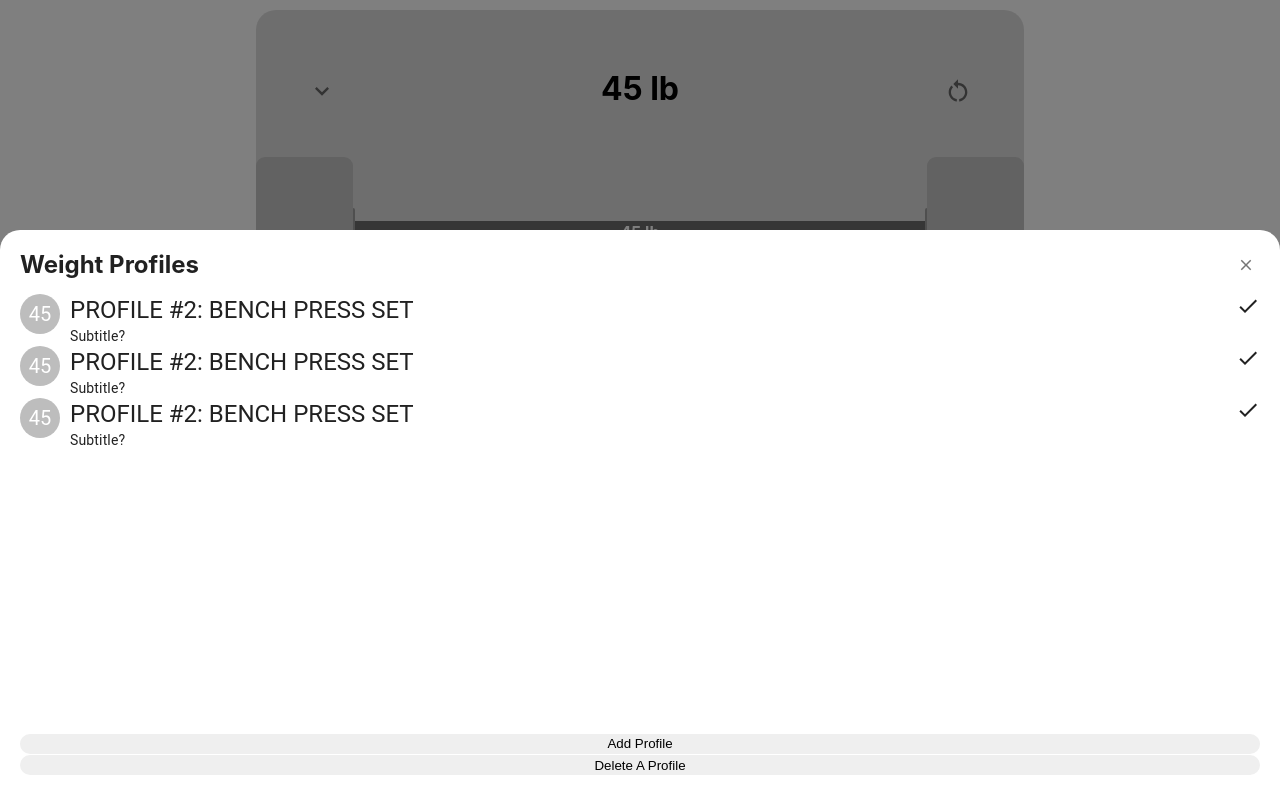
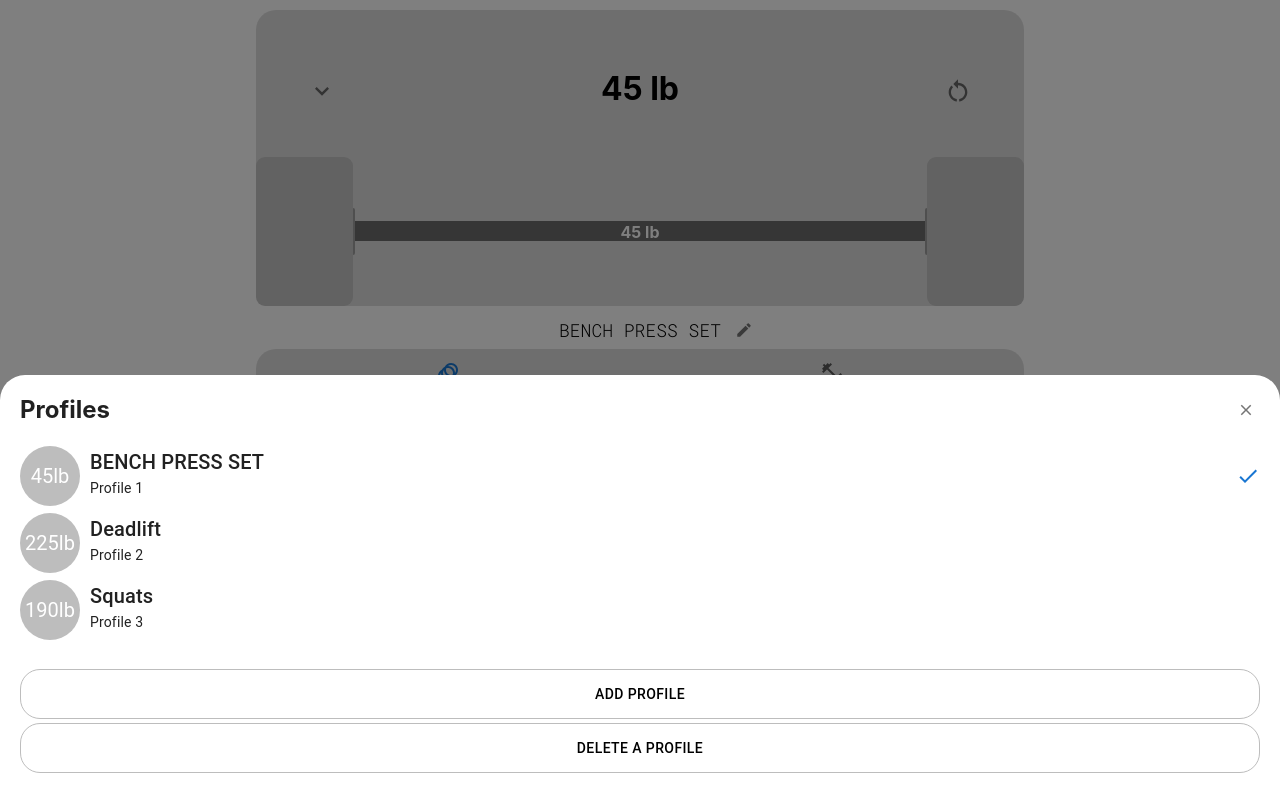
Before and after one commit to philliplam8/barbell-calculator, a React (Create React App) app: page / in a window 1280 px wide. Both pictures are taken after a click on the button 322 px from the left and 90 px from the top of the page. Built offline with nearby package versions, Linux system fonts and the light colour scheme.

Commit message:
refactor: storing menu items in context (BC-35)

```diff
--- /dev/null
+++ b/src/App.css
@@ -0,0 +1,5 @@
+.App {
+    display: flex;
+    flex-direction: column;
+    justify-content: space-between;
+}
--- a/src/App.js
+++ b/src/App.js
@@ -1,14 +1,18 @@
 import { WeightProvider } from './contexts/WeightContext';
+import { MenuProvider } from './contexts/MenuContext';
 import WeightProfile from './components/WeightDisplay/WeightProfile';
 import WeightControls from "./components/WeightControls/WeightControls";
 import Footer from './components/Footer/Footer';
+import './App.css';
 
 function App() {
   return (
     <div className="App">
       <WeightProvider>
-        <WeightProfile />
-        <WeightControls />
+        <MenuProvider>
+          <WeightProfile />
+          <WeightControls />
+        </MenuProvider>
       </WeightProvider>
       <Footer />
     </div>
--- a/src/components/WeightProfileDrawer/MenuItem.css
+++ b/src/components/WeightProfileDrawer/MenuItem.css
@@ -1,14 +1,20 @@
-.menu--profile {
+.menu--item {
     display: flex;
     flex-direction: row;
     justify-content: space-between;
+    margin: 7px 0px;
 }
 
-.menu--profile-info {
+.menu--item-info {
     display: flex;
     flex-direction: row;
 }
 
-.menu--profile-text {
+.menu--item-text {
     margin: 0px 10px;
 }
+
+.menu--item-status {
+    display: flex;
+    align-items: center;
+}
--- a/src/components/WeightProfileDrawer/MenuItem.js
+++ b/src/components/WeightProfileDrawer/MenuItem.js
@@ -4,18 +4,23 @@ import CheckIcon from '@mui/icons-material/Check';
 import './MenuItem.css';
 
 export default function MenuItem(props) {
+
     return (
-        <div className='menu--profile'>
-            <div className='menu--profile-info'>
-                <Avatar>{props.totalWeight}</Avatar>
-                <div className='menu--profile-text'>
-                    <Typography variant='h5'>{props.title}</Typography>
-                    <Typography variant='body2'>Subtitle?</Typography>
+        <div className='menu--item'>
+            <div className='menu--item-info'>
+                <Avatar
+                    alt='Weight Profile Total Weight'
+                    sx={{ width: 60, height: 60 }}>{props.totalWeight}lb</Avatar>
+                <div className='menu--item-text'>
+                    <Typography variant='h6'>{props.title}</Typography>
+                    <Typography variant='body2'>Profile {props.profileNumber}</Typography>
                 </div>
             </div>
-            <div className='menu--profile-status'>
-                <CheckIcon />
-            </div>
+            {props.current ?
+                <div className='menu--item-status'>
+                    <CheckIcon color='primary'/>
+                </div>
+                : null}
         </div>
     );
 }
--- a/src/components/WeightProfileDrawer/WeightProfileDrawer.js
+++ b/src/components/WeightProfileDrawer/WeightProfileDrawer.js
@@ -27,7 +27,7 @@ export default function WeightProfileDrawer() {
 
     return (
         <div>
-            <Tooltip title={'Switch Weight Profile (feature in progress!)'} enterTouchDelay={0} onClick={toggleDrawer(DRAWER_DIRECTION, true)}>
+            <Tooltip title={'Switch Weight Profile'} enterTouchDelay={0} onClick={toggleDrawer(DRAWER_DIRECTION, true)}>
                 <IconButton aria-label="menu" size="large">
                     <ExpandMoreIcon fontSize="inherit" />
                 </IconButton>
--- a/src/components/WeightProfileDrawer/WeightProfileMenu.css
+++ b/src/components/WeightProfileDrawer/WeightProfileMenu.css
@@ -1,12 +1,10 @@
 .menu {
-    height: 70vh;
-    /* max-width: 768px; */
     padding: 5px 20px;
     display: flex;
     flex-direction: column;
     background-color: white;
-    border-top-right-radius: 20px;
-    border-top-left-radius: 20px;
+    border-top-right-radius: 25px;
+    border-top-left-radius: 25px;
 }
 
 .menu h2 {
@@ -30,13 +28,16 @@
     justify-content: space-between;
 }
 
-.menu--add-profile {
+.menu--profile-actions {
     margin: 20px 0px;
 }
 
-.menu--add-profile button {
-    height: 20px;
+.menu--profile-actions button {
+    height: 50px;
     width: 100%;
-    border: none;
+    background: white;
+    color: black;
+    border: 1px solid #bdbdbd;
     border-radius: 20px;
+    margin: 2px 0px;
 }
--- a/src/components/WeightProfileDrawer/WeightProfileMenu.js
+++ b/src/components/WeightProfileDrawer/WeightProfileMenu.js
@@ -1,41 +1,49 @@
 import { useContext, useState } from 'react';
-import { WeightContext } from '../../contexts/WeightContext';
+import { MenuContext } from '../../contexts/MenuContext';
 import MenuItem from './MenuItem';
+import Button from '@mui/material/Button';
 import IconButton from '@mui/material/IconButton';
 import CloseIcon from '@mui/icons-material/Close';
-
 import './WeightProfileMenu.css';
 
 
 export default function WeightProfileMenu() {
 
-    const { totalWeightValue, profileTitleValue } = useContext(WeightContext);
-    const [title, setTitle] = profileTitleValue;
-    const [totalWeight, setTotalWeight] = totalWeightValue;
+    const [menus, setMenus] = useContext(MenuContext);
+
+    const addMenuItemHandler = () => {
+        console.log('Clicked Add Profile');
+    }
+
+    const deleteMenuItemHandler = () => {
+        console.log('Clicked Delete A Profile');
+    }
 
     return (
         <div className='menu'>
+
             <div className='menu--header'>
-                <h2>Weight Profiles</h2>
+                <h2>Profiles</h2>
                 <div className='menu--close'>
                     <IconButton aria-label='edit-title' size='small'>
                         <CloseIcon fontSize='inherit' />
                     </IconButton>
                 </div>
             </div>
+
             <div className='menu--body'>
                 <div className='menu--body-items'>
-                    <MenuItem totalWeight={totalWeight} title={title} />
-                    <MenuItem totalWeight={totalWeight} title={title} />
-                    <MenuItem totalWeight={totalWeight} title={title} />
+                    {menus.menuItems.map(item => (
+                        <MenuItem key={item.key} totalWeight={item.weight} title={item.title} profileNumber={item.key + 1} current={item.current} />
+                    ))}
+
                 </div>
 
-                <div className='menu--add-profile'>
-                    <button>Add Profile</button>
-                    <button>Delete A Profile</button>
+                <div className='menu--profile-actions'>
+                    <Button variant='outlined' onClick={addMenuItemHandler}>Add Profile</Button>
+                    <Button variant='outlined' onClick={deleteMenuItemHandler}>Delete A Profile</Button>
                 </div>
             </div>
-
 
         </div>
     );
--- /dev/null
+++ b/src/contexts/MenuContext.js
@@ -0,0 +1,42 @@
+import React, { useState, createContext, useContext, useEffect } from 'react';
+import { WeightContext } from './WeightContext';
+
+export const MenuContext = createContext();
+
+export const MenuProvider = props => {
+
+    const { totalWeightValue, profileTitleValue } = useContext(WeightContext);
+    const [title, setTitle] = profileTitleValue;
+    const [totalWeight, setTotalWeight] = totalWeightValue;
+
+    // States
+    const [menus, setMenus] = useState({
+        menuItems:
+            [
+                {
+                    key: 0,
+                    title: title,
+                    weight: totalWeight,
+                    current: true
+                },
+                {
+                    key: 1,
+                    title: 'Deadlift',
+                    weight: 225,
+                    current: false
+                },
+                {
+                    key: 2,
+                    title: 'Squats',
+                    weight: 190,
+                    current: false
+                }
+            ]
+    });
+
+    return (
+        <MenuContext.Provider value={[menus, setMenus]}>
+            {props.children}
+        </MenuContext.Provider>
+    );
+}
--- a/src/contexts/WeightContext.js
+++ b/src/contexts/WeightContext.js
@@ -1,7 +1,7 @@
 import React, { useState, createContext, useEffect } from 'react';
 
 // Initial Values
-const TITLE_DEFAULT = 'PROFILE #2: BENCH PRESS SET';
+const TITLE_DEFAULT = 'BENCH PRESS SET';
 const INTIIAL_BAR_WEIGHT = 45; // Most common barbell weight
 const INITIAL_TOTAL_WEIGHT = INTIIAL_BAR_WEIGHT;
 const INITIAL_PLATE_AMOUNT = 0;
```
